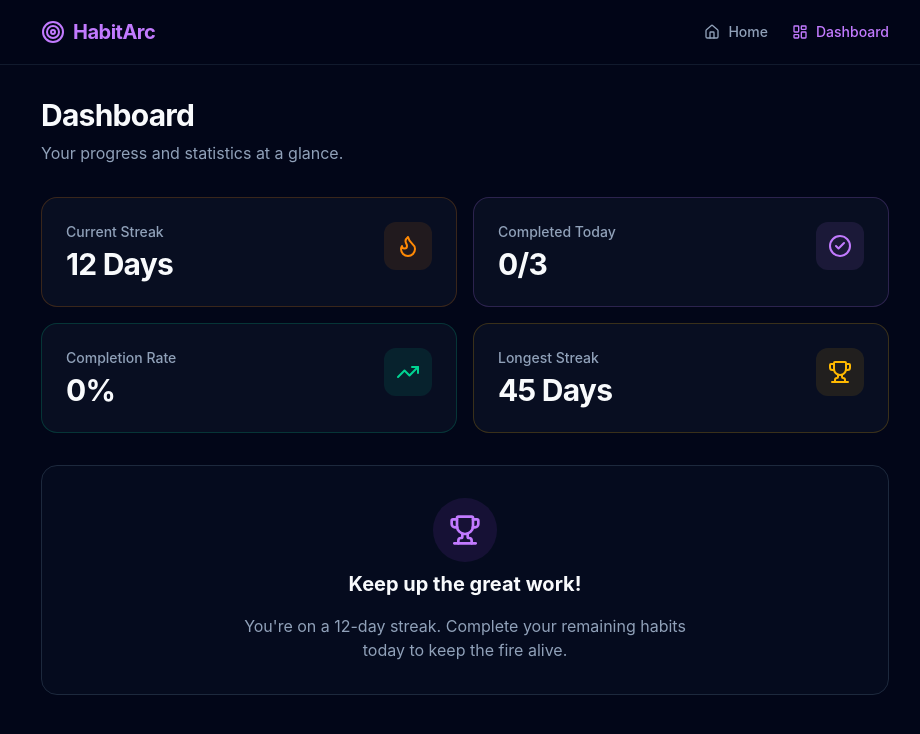
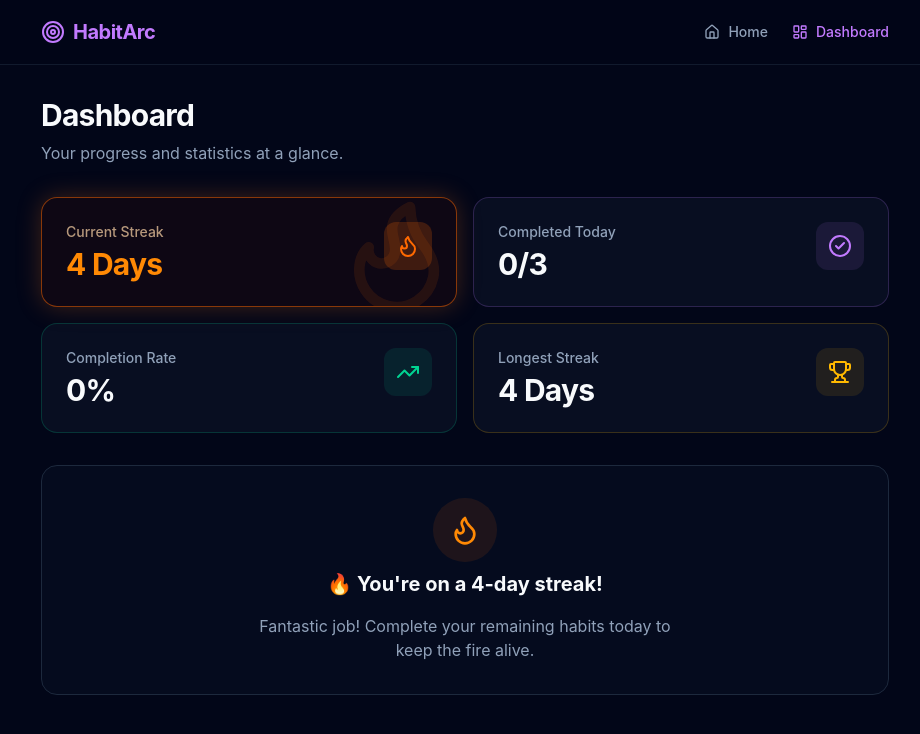
Before and after one commit to sarasinha1207/HabitArc, a React (Vite) app: page /dashboard in a window 1280 px wide. Shown: the top 734 px of the page, without its empty margins (175-1095 px from the left). Built offline with nearby package versions, Linux system fonts and the light colour scheme.

Commit message:
Added Streak logic, longest-current streak

```diff
--- a/src/components/Layout.jsx
+++ b/src/components/Layout.jsx
@@ -14,20 +14,61 @@ const INITIAL_HABITS = [
   { id: 3, name: 'Workout', completed: false, streak: 5 },
 ];
 
+const getTodayDateString = () => {
+  const d = new Date();
+  return `${d.getFullYear()}-${String(d.getMonth() + 1).padStart(2, '0')}-${String(d.getDate()).padStart(2, '0')}`;
+};
+
 export default function Layout() {
   const [habits, setHabits] = useState(() => {
     const saved = localStorage.getItem('habitarc_habits');
     return saved ? JSON.parse(saved) : INITIAL_HABITS;
   });
 
+  const [completedDates, setCompletedDates] = useState(() => {
+    const saved = localStorage.getItem('habitarc_dates');
+    // Pre-fill with some past dates for demo purposes
+    if (saved) return JSON.parse(saved);
+
+    const d = new Date();
+    const pastDates = [];
+    for(let i=4; i>=1; i--) {
+      const past = new Date(d);
+      past.setDate(past.getDate() - i);
+      pastDates.push(`${past.getFullYear()}-${String(past.getMonth() + 1).padStart(2, '0')}-${String(past.getDate()).padStart(2, '0')}`);
+    }
+    return pastDates;
+  });
+
   useEffect(() => {
     localStorage.setItem('habitarc_habits', JSON.stringify(habits));
   }, [habits]);
 
+  useEffect(() => {
+    localStorage.setItem('habitarc_dates', JSON.stringify(completedDates));
+  }, [completedDates]);
+
   const toggleHabit = (id) => {
-    setHabits(habits.map(h =>
-      h.id === id ? { ...h, completed: !h.completed } : h
-    ));
+    setHabits(prevHabits => {
+      const newHabits = prevHabits.map(h =>
+        h.id === id ? { ...h, completed: !h.completed } : h
+      );
+
+      const today = getTodayDateString();
+      const hasCompletedToday = newHabits.some(h => h.completed);
+
+      setCompletedDates(prevDates => {
+        const datesSet = new Set(prevDates);
+        if (hasCompletedToday) {
+          datesSet.add(today);
+        } else {
+          datesSet.delete(today);
+        }
+        return Array.from(datesSet).sort();
+      });
+
+      return newHabits;
+    });
   };
 
   const addHabit = (name) => {
@@ -78,7 +119,7 @@ export default function Layout() {
 
       {/* Main Content */}
       <main className="flex-1 w-full max-w-4xl mx-auto px-6 py-8">
-        <Outlet context={{ habits, toggleHabit, addHabit }} />
+        <Outlet context={{ habits, toggleHabit, addHabit, completedDates }} />
       </main>
     </div>
   );
--- a/src/index.css
+++ b/src/index.css
@@ -7,10 +7,15 @@
   --color-dark-card: #1e293b;
 }
 
-@layer base {
-  body {
-    @apply bg-slate-950 text-slate-50 antialiased selection:bg-purple-500/30;
-  }
+body {
+  background-color: var(--color-slate-950, #020617);
+  color: var(--color-slate-50, #f8fafc);
+  -webkit-font-smoothing: antialiased;
+  -moz-osx-font-smoothing: grayscale;
+}
+
+::selection {
+  background-color: rgba(168, 85, 247, 0.3);
 }
 
 /* Custom scrollbar */
@@ -22,8 +27,9 @@
   background: transparent;
 }
 ::-webkit-scrollbar-thumb {
-  @apply bg-slate-800 rounded-full;
+  background-color: var(--color-slate-800, #1e293b);
+  border-radius: 9999px;
 }
 ::-webkit-scrollbar-thumb:hover {
-  @apply bg-slate-700;
+  background-color: var(--color-slate-700, #334155);
 }
--- a/src/pages/Dashboard.jsx
+++ b/src/pages/Dashboard.jsx
@@ -8,23 +8,60 @@ function cn(...inputs) {
 }
 
 export default function Dashboard() {
-  const { habits } = useOutletContext();
+  const { habits, completedDates } = useOutletContext();
 
   const total = habits.length;
   const completed = habits.filter(h => h.completed).length;
   const completionRate = total === 0 ? 0 : Math.round((completed / total) * 100);
 
-  const currentStreak = habits.length > 0 ? Math.max(...habits.map(h => h.streak)) : 0;
-  const longestStreak = Math.max(currentStreak, 45); // keeping static max for demo purpose
+  const calculateStreaks = (dates) => {
+    if (!dates || dates.length === 0) return { current: 0, longest: 0 };
+
+    const sorted = [...dates].sort();
+    let current = 1;
+    let longest = 1;
+    let streak = 1;
+
+    for (let i = 1; i < sorted.length; i++) {
+      const prevDate = new Date(sorted[i-1]);
+      const currDate = new Date(sorted[i]);
+      const diffTime = Math.abs(currDate - prevDate);
+      const diffDays = Math.round(diffTime / (1000 * 60 * 60 * 24));
+
+      if (diffDays === 1) {
+        streak++;
+        longest = Math.max(longest, streak);
+      } else if (diffDays > 1) {
+        streak = 1;
+      }
+    }
+
+    const today = new Date();
+    const todayStr = `${today.getFullYear()}-${String(today.getMonth() + 1).padStart(2, '0')}-${String(today.getDate()).padStart(2, '0')}`;
+    const lastDate = new Date(sorted[sorted.length - 1]);
+    const todayObj = new Date(todayStr);
+    const diffDaysFromToday = Math.round((todayObj - lastDate) / (1000 * 60 * 60 * 24));
+
+    if (diffDaysFromToday <= 1) {
+      current = streak;
+    } else {
+      current = 0;
+    }
+
+    return { current, longest };
+  };
+
+  const { current: currentStreak, longest: longestStreak } = calculateStreaks(completedDates);
 
   const STATS = [
     {
       name: 'Current Streak',
       value: `${currentStreak} Days`,
       icon: Flame,
-      color: 'text-orange-400',
-      bg: 'bg-orange-400/10',
-      border: 'border-orange-400/20'
+      color: 'text-orange-500',
+      bg: currentStreak > 0 ? 'bg-orange-500/20' : 'bg-slate-800',
+      border: currentStreak > 0 ? 'border-orange-500/50 shadow-[0_0_25px_rgba(249,115,22,0.25)]' : 'border-slate-800',
+      isHighlight: currentStreak > 0
     },
     {
       name: 'Completed Today',
@@ -66,15 +103,20 @@ export default function Dashboard() {
           <div
             key={stat.name}
             className={cn(
-              "p-6 rounded-2xl border transition-all duration-300",
-              "bg-slate-900/50 hover:bg-slate-900",
+              "p-6 rounded-2xl border transition-all duration-300 relative overflow-hidden",
+              stat.isHighlight ? "bg-orange-950/20" : "bg-slate-900/50 hover:bg-slate-900",
               stat.border
             )}
           >
-            <div className="flex items-start justify-between">
+            {stat.isHighlight && (
+              <div className="absolute -right-6 -top-6 p-4 opacity-10 rotate-12">
+                <Flame className="w-32 h-32 text-orange-500" />
+              </div>
+            )}
+            <div className="flex items-start justify-between relative z-10">
               <div>
-                <p className="text-slate-400 font-medium text-sm mb-1">{stat.name}</p>
-                <h3 className="text-3xl font-bold text-slate-50 tracking-tight">{stat.value}</h3>
+                <p className={cn("font-medium text-sm mb-1", stat.isHighlight ? "text-orange-200/70" : "text-slate-400")}>{stat.name}</p>
+                <h3 className={cn("text-3xl font-bold tracking-tight", stat.isHighlight ? "text-orange-400" : "text-slate-50")}>{stat.value}</h3>
               </div>
               <div className={cn("p-3 rounded-xl", stat.bg, stat.color)}>
                 <stat.icon className="w-6 h-6" />
@@ -85,13 +127,15 @@ export default function Dashboard() {
       </div>
 
       <div className="p-8 rounded-2xl border border-slate-800 bg-slate-900/30 text-center space-y-4">
-        <div className="inline-flex items-center justify-center w-16 h-16 rounded-full bg-purple-500/10 text-purple-400 mb-2">
-          <Trophy className="w-8 h-8" />
+        <div className="inline-flex items-center justify-center w-16 h-16 rounded-full bg-orange-500/10 text-orange-400 mb-2">
+          {currentStreak > 0 ? <Flame className="w-8 h-8" /> : <Trophy className="w-8 h-8" />}
         </div>
-        <h2 className="text-xl font-bold text-slate-50">Keep up the great work!</h2>
+        <h2 className="text-xl font-bold text-slate-50">
+          {currentStreak > 0 ? `🔥 You're on a ${currentStreak}-day streak!` : "Keep up the great work!"}
+        </h2>
         <p className="text-slate-400 max-w-md mx-auto">
           {currentStreak > 0
-            ? `You're on a ${currentStreak}-day streak. Complete your remaining habits today to keep the fire alive.`
+            ? `Fantastic job! Complete your remaining habits today to keep the fire alive.`
             : "Start building your streak today! Complete your first habit to get started."}
         </p>
       </div>
```
Also changed, not shown: 1 other file (tests, documents, lock files or other folders).
